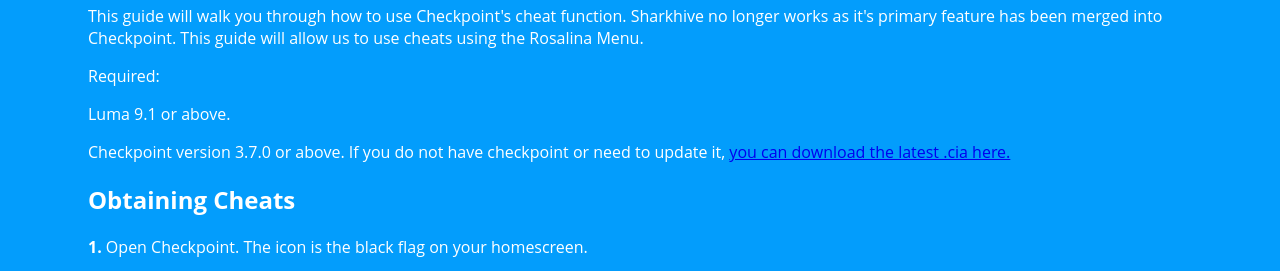
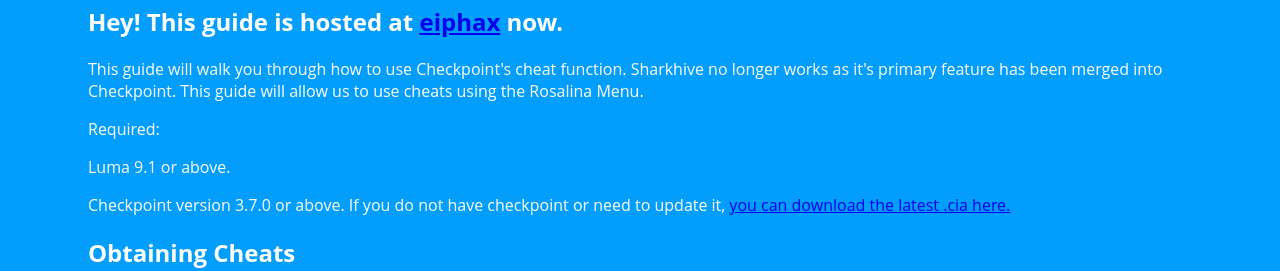
Before and after one commit to kriegisrei/kriegisrei.github.io, a plain HTML site: page cheats.html in a window 1280 px wide. Shown: the part 117-388 px from the top of the page. Drawn offline with Linux system fonts and the light colour scheme.

Commit message:
Update cheats.html

```diff
--- a/cheats.html
+++ b/cheats.html
@@ -1,9 +1,11 @@
 <html>
+  <title>Checkpoint Cheats</title>
   <head>
     <link rel="shortcut icon" type="image/x-icon" href="https://files.catbox.moe/k02az0.ico">
     <link rel="stylesheet" type="text/css" href="main.css">
   </head>
 <h1>A tutorial on how to use Checkpoint's cheat function.</h1>
+<h2>Hey! This guide is hosted at <a href="https://3ds.eiphax.tech/cpcheats.html">eiphax</a> now.</h2>
 <p>This guide will walk you through how to use Checkpoint's cheat function. Sharkhive no longer works as it's primary feature has been merged into Checkpoint. This guide will allow us to use cheats using the Rosalina Menu.</p>
 <p>Required:</p>
 <p>Luma 9.1 or above.</p>
```
